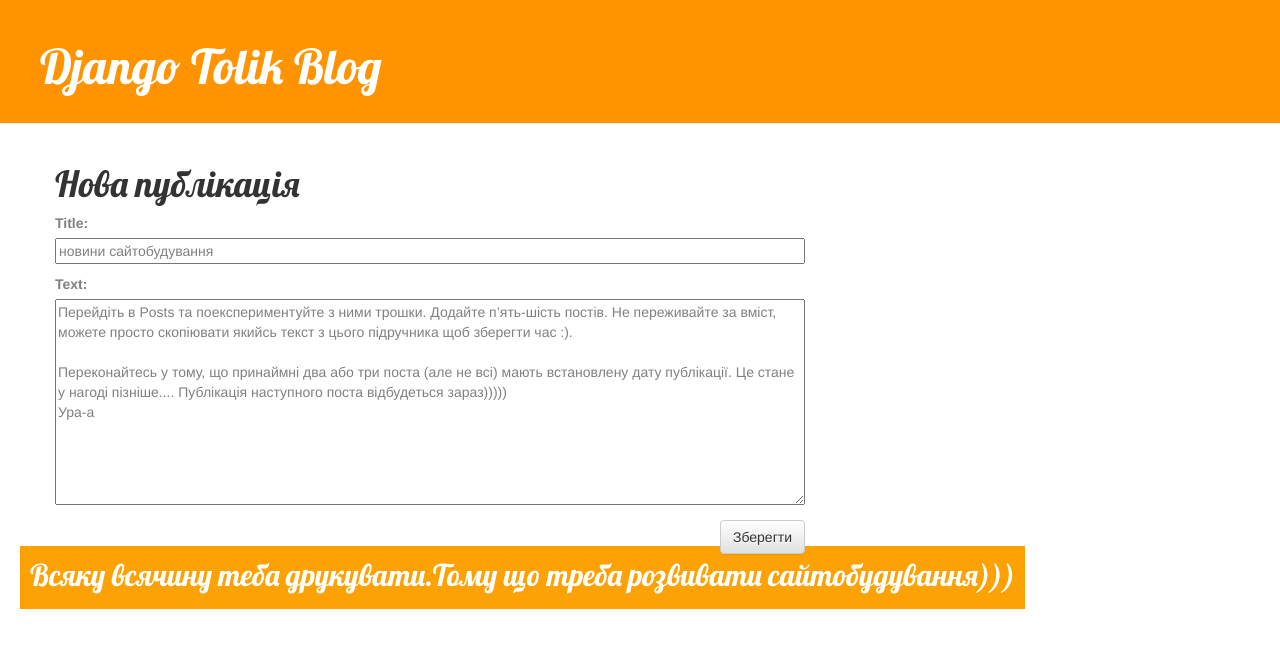
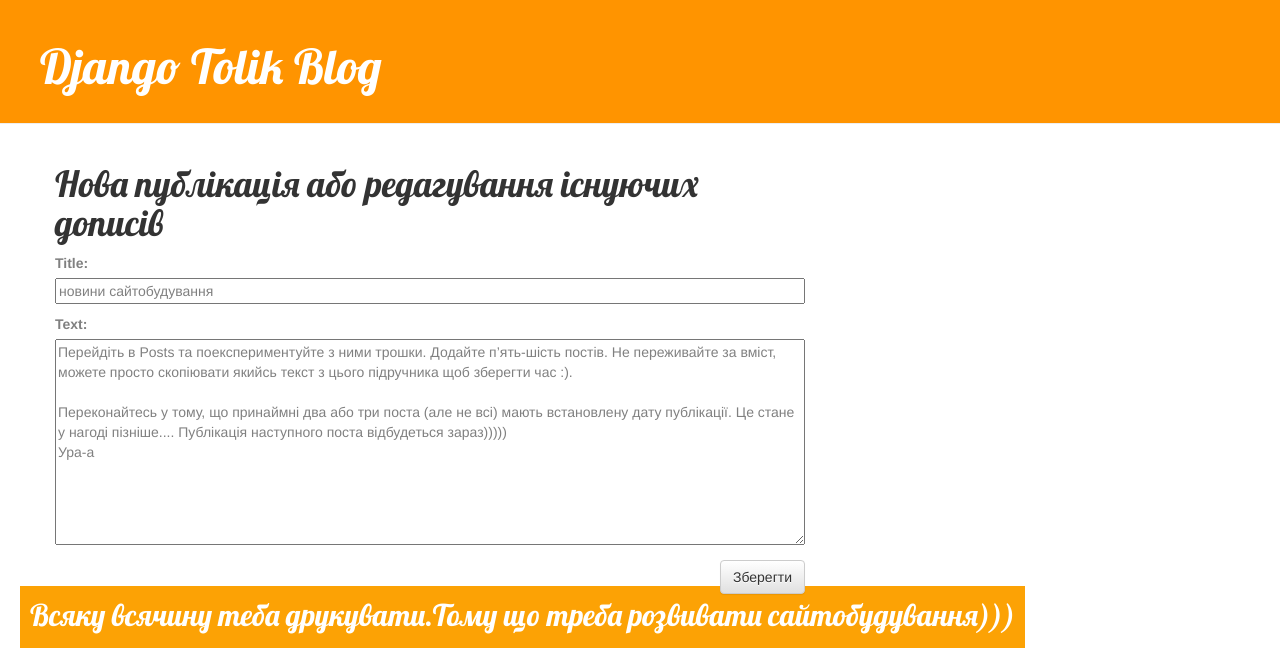
Before and after one commit to vbcmrj1/education, a Django app: page /blog/post/1/edit/ in a window 1280 px wide. Shown: the top 648 px of the page. Run offline with Django 3.2, Linux system fonts and the light colour scheme; data comes from the database, SQL or seed files in the repository; both versions use the stored data as it was after the commit; some libraries are stand-ins or nearby versions.

Commit message:
Expresive

```diff
--- a/blog/templates/blog/post_edit.html
+++ b/blog/templates/blog/post_edit.html
@@ -1,7 +1,7 @@
 {% extends 'blog/base.html' %}
 
 {% block content %}
-    <h1>Нова публікація</h1>
+    <h1>Нова публікація або редагування існуючих дописів</h1>
     <form method="POST" class="post-form">{% csrf_token %}
         {{ form.as_p }}
         <button type="submit" class="save btn btn-default">Зберегти</button>
```
Also changed, not shown: db.sqlite3, 1 other file.
